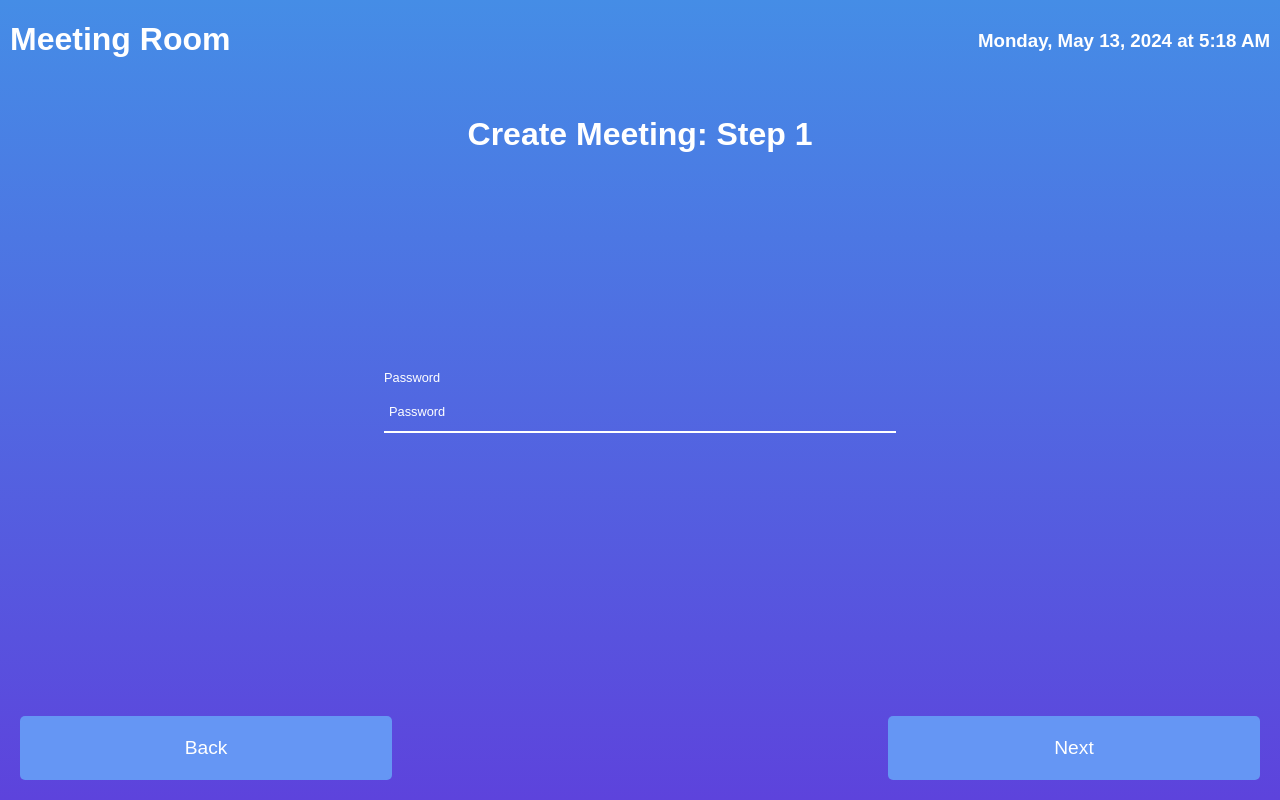
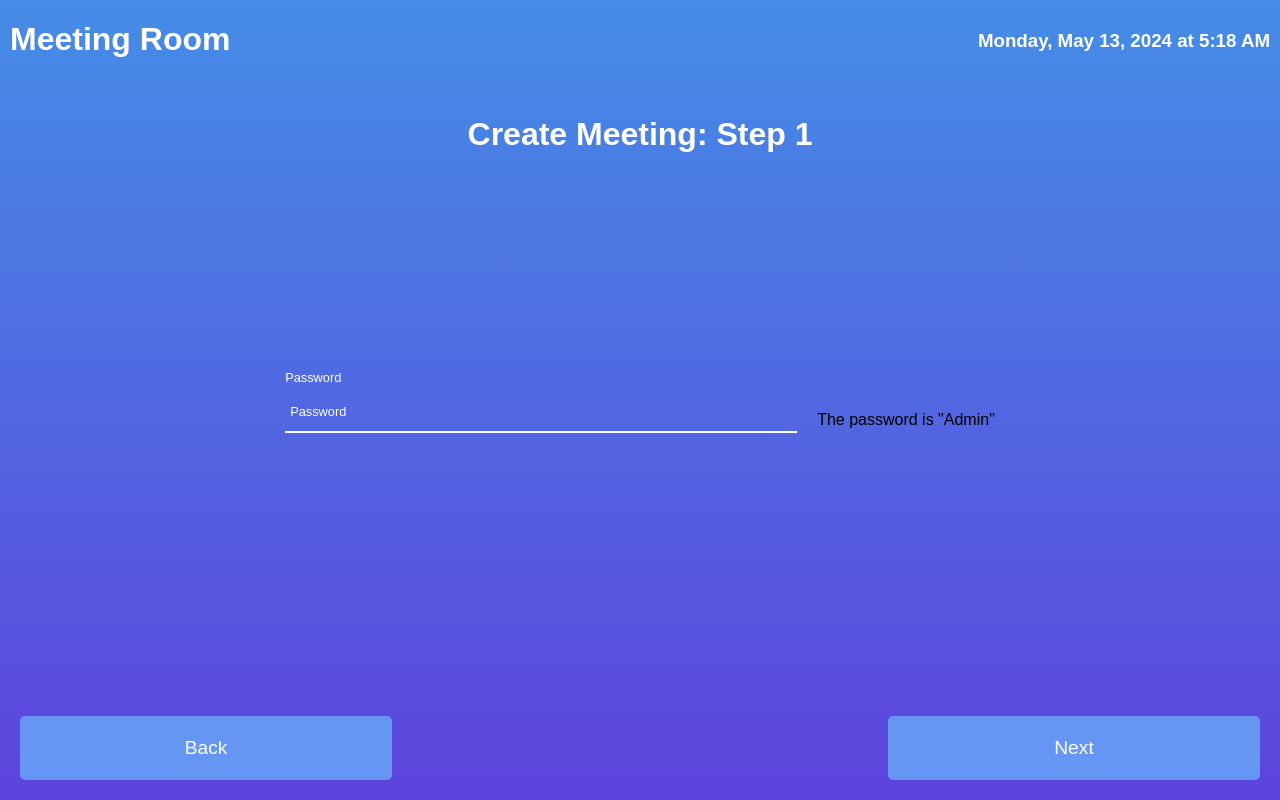
Before and after one commit to kennarddh/meeting-room-react, a React (Vite) app: page /new/1 in a window 1280 px wide. Built offline with nearby package versions, Linux system fonts and the light colour scheme.

Commit message:
feat: Add password

```diff
--- a/src/Pages/EnterPasswordPage/EnterPasswordPage.tsx
+++ b/src/Pages/EnterPasswordPage/EnterPasswordPage.tsx
@@ -66,6 +66,7 @@ const EnterPasswordPage: FC<{
 						style={{ width: '40%' }}
 						text='Password'
 					/>
+					<p>The password is "Admin"</p>
 				</InnerContentContainer>
 				<ErrorText>{ErrorMessage}</ErrorText>
 			</VerticalContentContainer>
```
